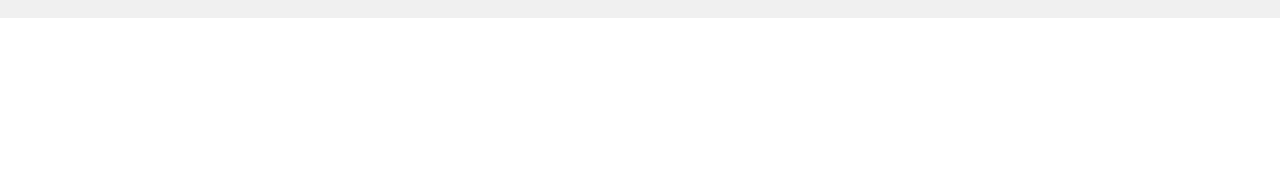
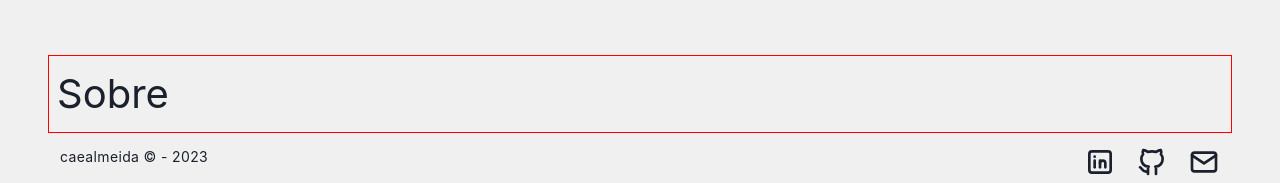
Before and after one commit to caealmeida/Portfolio, a Next.js app: page / in a window 1280 px wide. Shown: the part 1955-2138 px from the top of the page. Before the commit the page ends 1973 px from the top, so only its background shows below. Built offline with nearby package versions, Linux system fonts and the light colour scheme.

Commit message:
feat: add about

```diff
--- /dev/null
+++ b/components/About.tsx
@@ -0,0 +1,9 @@
+import { Flex, Text } from '@chakra-ui/react';
+
+const About = () => (
+	<Flex id="about" p={2} mt={600} border="1px" borderColor="red">
+		<Text fontSize="2.5em">Sobre</Text>
+	</Flex>
+);
+
+export default About;
```
